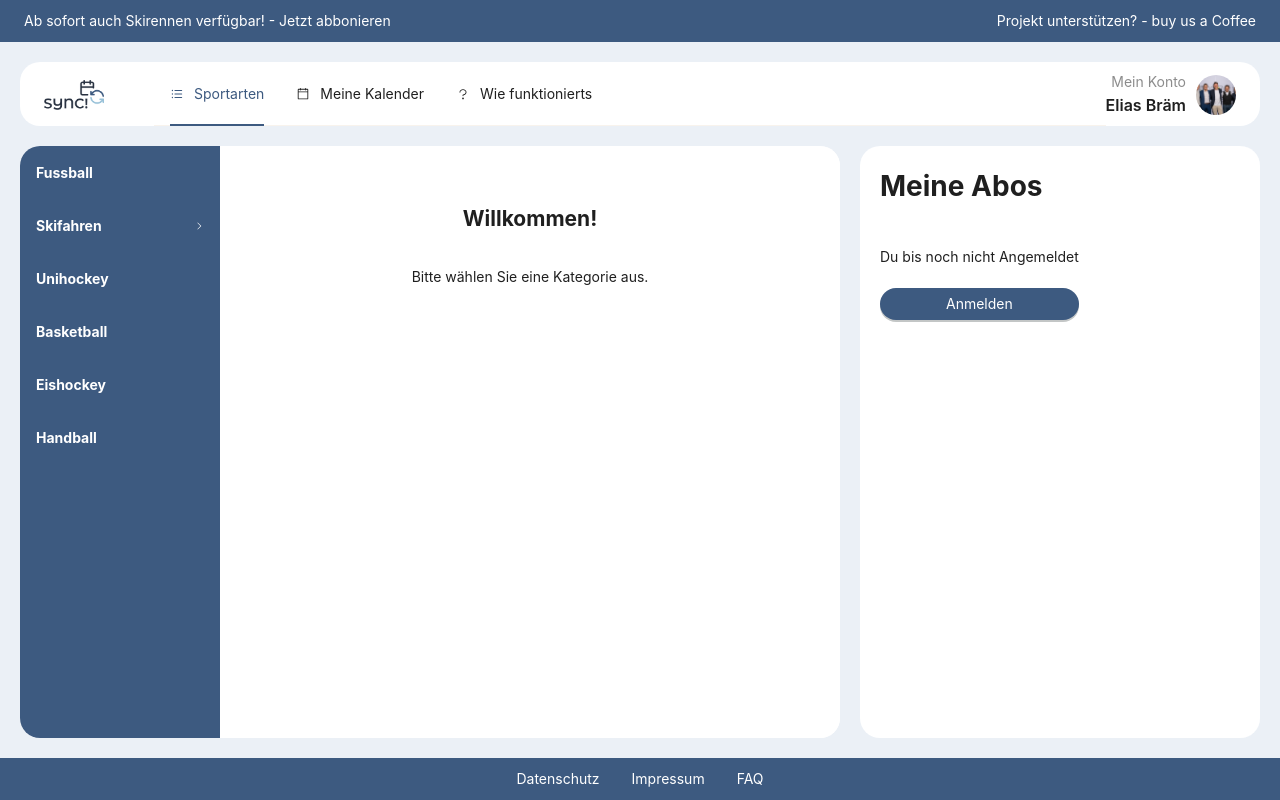
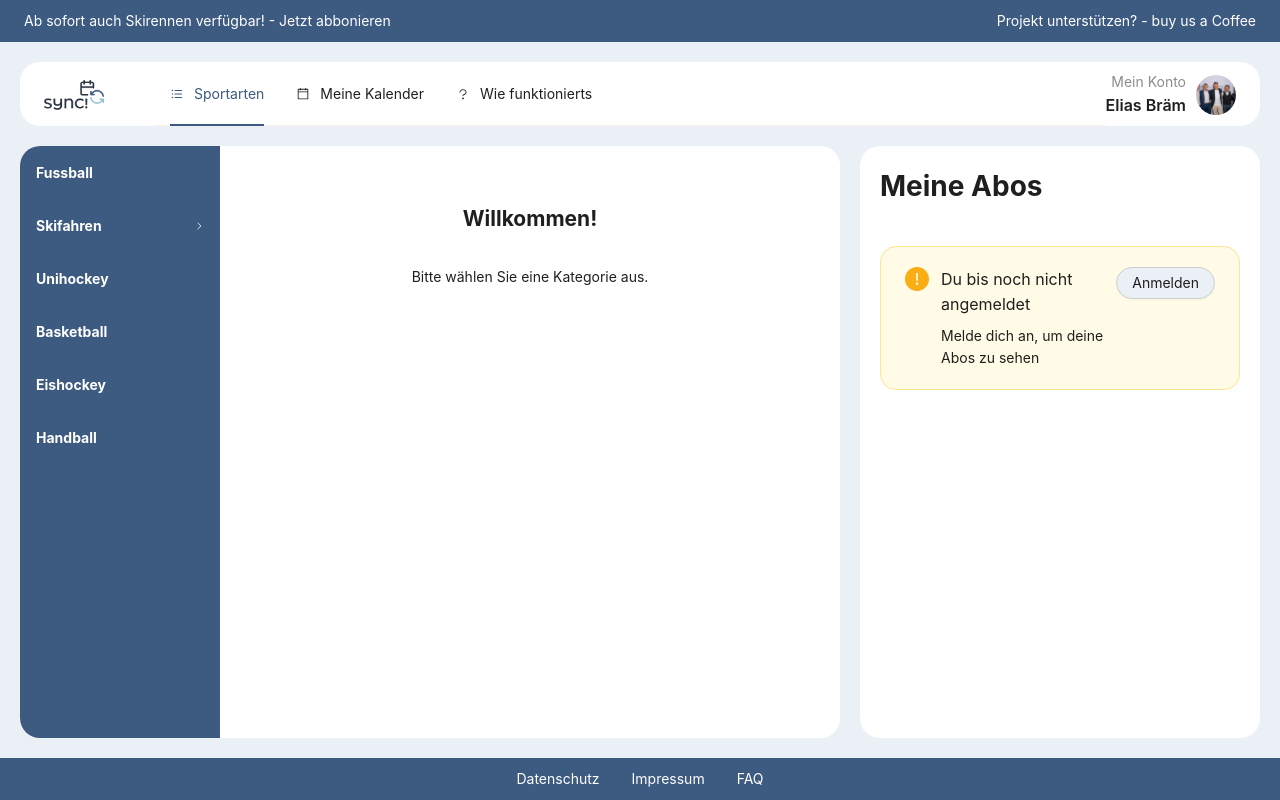
Before and after one commit to andriwild/synci, a React (Vite) app in the folder frontend/: page /sport in a window 1280 px wide. Built offline with nearby package versions, Linux system fonts and the light colour scheme; no server answers.

Commit message:
small ui fixes

```diff
--- a/frontend/src/pages/sport/CalendarComponent.tsx
+++ b/frontend/src/pages/sport/CalendarComponent.tsx
@@ -1,19 +1,21 @@
-import {Button, Flex, Typography} from "antd";
+import {Alert, Button, Flex} from "antd";
 
 export const CalendarComponent = () => {
     return (
         <Flex vertical style={{gap: 20, padding: "0 20px"}}>
 
             <h1>Meine Abos</h1>
-
             <Flex vertical style={{flexDirection: "column", gap: 20}}>
-            <Typography.Text>
-                Du bis noch nicht Angemeldet
-            </Typography.Text>
-            <Button type="primary">Anmelden</Button>
+                <Alert
+                    message="Du bis noch nicht angemeldet"
+                    description="Melde dich an, um deine Abos zu sehen"
+                    type="warning"
+                    showIcon
+                    action={
+                        <Button>Anmelden</Button>
+                    }
+                />
             </Flex>
-
-
         </Flex>
     );
 }
--- a/frontend/src/pages/sport/SportTreeComponent.css
+++ b/frontend/src/pages/sport/SportTreeComponent.css
@@ -32,9 +32,11 @@
 #tree-container .tree-column {
   color: black;
 }
-
 .tree-item.selected {
   background-color: rgba(0, 0, 0, 0.1);
+}
+#tree-container .tree-column:first-child .tree-item.selected{
+  border-radius: 20px 0 0 0;
 }
 .tree-item h4 {
   margin: 0;
```
Also changed, not shown: frontend/src/model/Sport.ts (line endings or trailing spaces).
